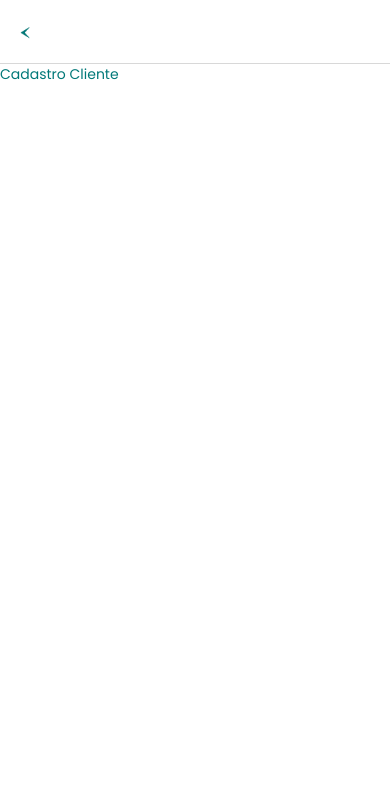
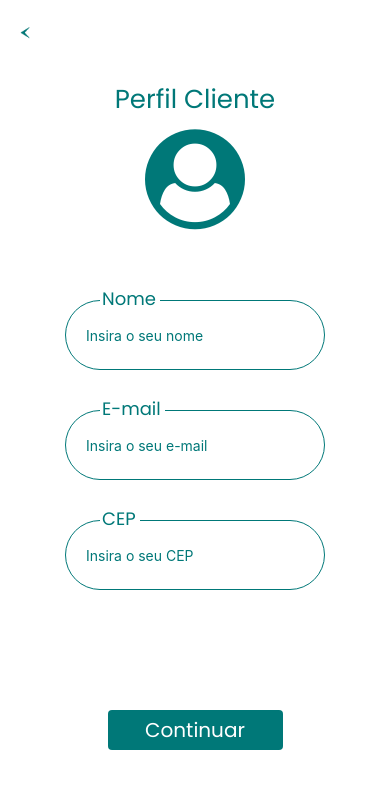
Before and after one commit to brandaodavi/vetfindapp, a React Native app: screen /CadastroCliente in a window 390 px wide. Shown: the top 788 px of the page. Built offline with nearby package versions, Linux system fonts and the light colour scheme.

Commit message:
Cadastro Cliente

```diff
--- a/src/components/index.js
+++ b/src/components/index.js
@@ -5,5 +5,18 @@ import Text from "./text/Text";
 import { textTypes } from "./text/textType";
 import { tema } from "./themes/tema";
 import TipoPerfil from "./tipo_perfil/TipoPerfil";
+import { ContainerPerfilHeader, ContainerTipo } from "./tipo_perfil/tipoPerfil.style";
+import PerfilHeader from "./tipo_perfil_titulo/PerfilHeader";
 
-export { Button, Container, Input, tema, Text, textTypes, TipoPerfil };
+export {
+	Button,
+	Container,
+	ContainerPerfilHeader,
+	ContainerTipo,
+	Input,
+	PerfilHeader,
+	tema,
+	Text,
+	textTypes,
+	TipoPerfil,
+};
--- a/src/components/input/input.style.js
+++ b/src/components/input/input.style.js
@@ -9,7 +9,7 @@ export const InputContainer = styled.View`
 `;
 
 export const InputBox = styled.TextInput`
-	width: 250px;
+	width: 260px;
 	height: 70px;
 	background-color: ${tema.cores.temaNeutro.branco};
 	border: none;
--- a/src/components/text/text.style.ts
+++ b/src/components/text/text.style.ts
@@ -23,4 +23,5 @@ export const ContainerText = styled.Text<ContainerTextProps>`
 	font-size: ${(props: { fontSize: any }) => props.fontSize};
 	font-family: ${(props: { fontFamily: any }) => props.fontFamily};
 	${(props: { margin: any }) => (props.margin ? `margin: ${props.margin}` : "")};
+	z-index: 999;
 `;
--- a/src/components/tipo_perfil/tipoPerfil.style.js
+++ b/src/components/tipo_perfil/tipoPerfil.style.js
@@ -9,3 +9,12 @@ export const ContainerTipo = styled.TouchableOpacity`
 	height: 100px;
 	margin-bottom: 55px;
 `;
+
+export const ContainerPerfilHeader = styled.View`
+	gap: 10px;
+	margin: 80px auto 100px;
+	justify-content: flex-start;
+	align-items: center;
+	width: 250px;
+	height: 100px;
+`;
--- /dev/null
+++ b/src/components/tipo_perfil_titulo/PerfilHeader.tsx
@@ -0,0 +1,14 @@
+import { FontAwesome } from "@expo/vector-icons";
+
+import { ContainerPerfilHeader, tema, Text, textTypes } from "..";
+
+const PerfilHeader = ({ title, icon, size }: any) => {
+	return (
+		<ContainerPerfilHeader>
+			<Text type={textTypes.TITLE_REGULAR}>{title}</Text>
+			<FontAwesome name={icon} size={size} color={`${tema.cores.temaVerde.verdePrincipal}`} />
+		</ContainerPerfilHeader>
+	);
+};
+
+export default PerfilHeader;
--- a/src/routes/stack.routes.js
+++ b/src/routes/stack.routes.js
@@ -26,6 +26,7 @@ export default function StackRoutes() {
 					headerStyle: {
 						backgroundColor: "#FFFFFF",
 					},
+					headerTransparent: true,
 				}}
 			/>
 			<Stack.Screen
@@ -36,6 +37,7 @@ export default function StackRoutes() {
 					headerStyle: {
 						backgroundColor: "#FFFFFF",
 					},
+					headerTransparent: true,
 				}}
 			/>
 		</Stack.Navigator>
--- a/src/screens/cadastro-cliente/CadastroCliente.jsx
+++ b/src/screens/cadastro-cliente/CadastroCliente.jsx
@@ -1,9 +1,42 @@
-import { Text } from "../../components";
-import { Container } from "../../components";
-const CadastroCliente = () => {
+import { useState } from "react";
+import { KeyboardAvoidingView } from "react-native";
+
+import { Button, Container, Input, PerfilHeader } from "../../components";
+
+const CadastroCliente = ({ navigation }) => {
+	const [nome, setNome] = useState(null);
+	const [email, setEmail] = useState(null);
+	const [cep, setCep] = useState(null);
+
+	const validarDados = () => {
+		if (nome === null || email === null || cep === null) {
+			console.log("Campos inseridos incorretamente");
+			return;
+		}
+
+		navigation.navigate("Login");
+	};
 	return (
 		<Container>
-			<Text>Cadastro Cliente</Text>
+			<KeyboardAvoidingView behavior="position">
+				<PerfilHeader title="Perfil Cliente" icon="user-circle" size={100}></PerfilHeader>
+				<Input label="Nome" placeholder="Insira o seu nome" value={nome} onChangeText={setNome} />
+				<Input
+					label="E-mail"
+					placeholder="Insira o seu e-mail"
+					value={email}
+					onChangeText={setEmail}
+					keyboardType="email-address"
+				/>
+				<Input
+					label="CEP"
+					placeholder="Insira o seu CEP"
+					value={cep}
+					onChangeText={setCep}
+					keyboardType="numeric"
+				/>
+			</KeyboardAvoidingView>
+			<Button margin="100px auto 0px auto" title="Continuar" onPress={validarDados} />
 		</Container>
 	);
 };
--- a/src/screens/cadastro/Cadastro.jsx
+++ b/src/screens/cadastro/Cadastro.jsx
@@ -1,8 +1,8 @@
-import { Button, Container, Text, textTypes, TipoPerfil } from "../../components";
+import { Container, Text, textTypes, TipoPerfil } from "../../components";
 const Cadastro = ({ navigation }) => {
 	return (
 		<Container>
-			<Text margin="0 auto 80px auto" type={textTypes.TITLE_REGULAR}>
+			<Text margin="100px auto" type={textTypes.TITLE_REGULAR}>
 				Qual seu tipo de perfil?
 			</Text>
 			<TipoPerfil
@@ -23,7 +23,6 @@ const Cadastro = ({ navigation }) => {
 				icon="user-alt"
 				size={50}
 			></TipoPerfil>
-			<Button margin="50px auto" title="Continuar" />
 		</Container>
 	);
 };
--- a/src/screens/index.js
+++ b/src/screens/index.js
@@ -1,8 +1,9 @@
 import Cadastro from "./cadastro/Cadastro";
+import CadastroCliente from "./cadastro-cliente/CadastroCliente";
 import Inicio from "./inicio/Inicio";
 import Login from "./login/Login";
 import Menu from "./menu/Menu";
 import Perfil from "./perfil/Perfil";
 import Pesquisa from "./pesquisa/Pesquisa";
 
-export { Cadastro, Inicio, Login, Menu, Perfil, Pesquisa };
+export { Cadastro, CadastroCliente, Inicio, Login, Menu, Perfil, Pesquisa };
--- a/src/screens/login/Login.jsx
+++ b/src/screens/login/Login.jsx
@@ -1,13 +1,24 @@
 import { FontAwesome } from "@expo/vector-icons";
-import { useNavigation } from "@react-navigation/native";
+import React, { useState } from "react";
 import { Image } from "react-native";
 import { KeyboardAvoidingView } from "react-native";
 
 import { Button, Input, tema, Text, textTypes } from "../../components/index";
 import { Container } from "./login.style";
 
-const Login = () => {
-	const navigation = useNavigation();
+const Login = ({ navigation }) => {
+	const [usuario, setUsuario] = useState(null);
+	const [senha, setSenha] = useState(null);
+
+	const autorizarLogin = () => {
+		if (senha === "1234") {
+			navigation.navigate("TabBar");
+			setSenha(null);
+			setUsuario(null);
+		} else {
+			console.log("Dados inválidos");
+		}
+	};
 	return (
 		<Container>
 			<Image
@@ -16,23 +27,30 @@ const Login = () => {
 					height: 100,
 					marginLeft: "auto",
 					marginRight: "auto",
+					marginTop: 20,
 					marginBottom: 150,
 				}}
 				source={require("../../../assets/img/logo.png")}
 			/>
 			<KeyboardAvoidingView behavior="position">
-				<Input label="Usuário" placeholder="Insira o usuário" keyboardType="email-address" />
-				<Input label="Senha" placeholder="Insira a senha" secureTextEntry={true} />
-				<Text margin="auto" onPress={() => console.log("Esqueci a senha")}>
+				<Input
+					label="Usuário"
+					placeholder="Insira o usuário"
+					keyboardType="email-address"
+					value={usuario}
+					onChangeText={setUsuario}
+				/>
+				<Input
+					label="Senha"
+					placeholder="Insira a senha"
+					secureTextEntry={true}
+					value={senha}
+					onChangeText={setSenha}
+				/>
+				<Text margin="auto" onPress={() => console.log(senha)}>
 					Esqueci a minha senha
 				</Text>
-				<Button
-					margin="50px auto"
-					title="Entrar"
-					onPress={() => {
-						navigation.navigate("TabBar");
-					}}
-				/>
+				<Button margin="40px auto" title="Entrar" onPress={autorizarLogin} />
 			</KeyboardAvoidingView>
 			<Text margin="50px auto 5px auto" type={textTypes.SMALL_BOLD}>
 				Não possui conta no VetFind?
```
